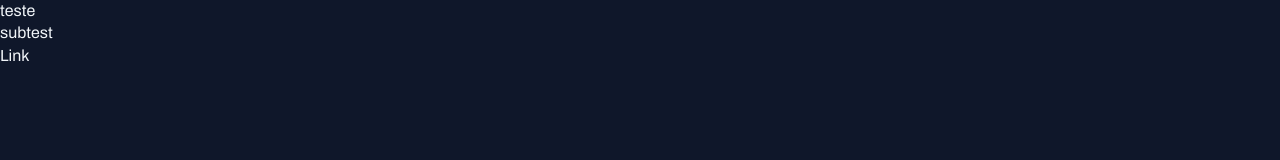
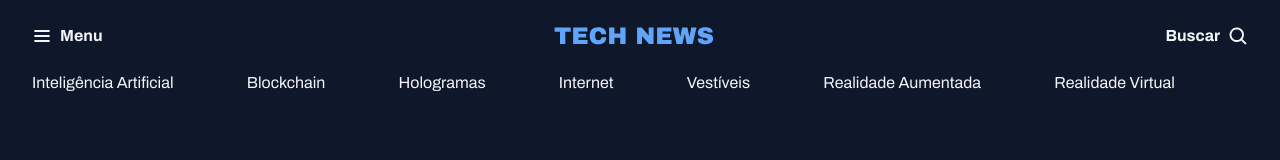
Before and after one commit to viniciusgcampanella/tech-news, a plain HTML site: page index.html in a window 1280 px wide. Drawn offline with Linux system fonts and the light colour scheme.

Commit message:
ajuste de espaços no menu

```diff
--- a/index.html
+++ b/index.html
@@ -13,8 +13,32 @@
     <title>Tech News</title>
   </head>
   <body>
-    <h1>teste</h1>
-    <h2>subtest</h2>
-    <a href="#">Link</a>
+    <header class="container">
+      <nav id="primary" class="grid grid-flow-col">
+        <div>
+          <img src="assets/icons/List.svg" alt="icone de menu" />
+          <strong>Menu</strong>
+        </div>
+        <div>
+          <img src="assets/icons/Logo.svg" alt="Tech News logo" />
+        </div>
+        <div>
+          <strong>Buscar</strong>
+          <img
+            src="assets/icons/MagnifyingGlass.svg"
+            alt="icone de lupa para pesquisa"
+          />
+        </div>
+      </nav>
+      <nav id="secondary" class="grid grid-flow-col">
+        <a href="">Inteligência Artificial</a>
+        <a href="">Blockchain</a>
+        <a href="">Hologramas</a>
+        <a href="">Internet</a>
+        <a href="">Vestíveis</a>
+        <a href="">Realidade Aumentada</a>
+        <a href="">Realidade Virtual</a>
+      </nav>
+    </header>
   </body>
 </html>
--- a/styles/global.css
+++ b/styles/global.css
@@ -37,3 +37,16 @@ a:hover{
 h1, h2, h3{
     font: inherit;
 }
+.container{
+    max-width: 1280px;
+    padding-inline: 32px;
+    margin-inline: auto;
+}
+
+.grid{
+    display: grid;
+}
+
+.grid-flow-col{
+    grid-auto-flow: column;
+}
--- /dev/null
+++ b/styles/header.css
@@ -0,0 +1,24 @@
+#primary{
+    padding-block: 20px;
+
+    div{
+        display: flex;
+        align-items: center;
+        gap: 8px;
+    }
+
+    div:nth-child(2){
+        margin-inline: auto;
+    }
+
+    div:nth-child(3){
+      justify-self: end;
+    }
+}
+
+#secundary{
+    padding-block: 14px;
+    border: solid 1px var(--stroke-color);
+    border-inline: none;
+    justify-content: space-between;
+}
--- a/styles/index.css
+++ b/styles/index.css
@@ -1 +1,2 @@
 @import url(global.css);
+@import url(header.css);
```
